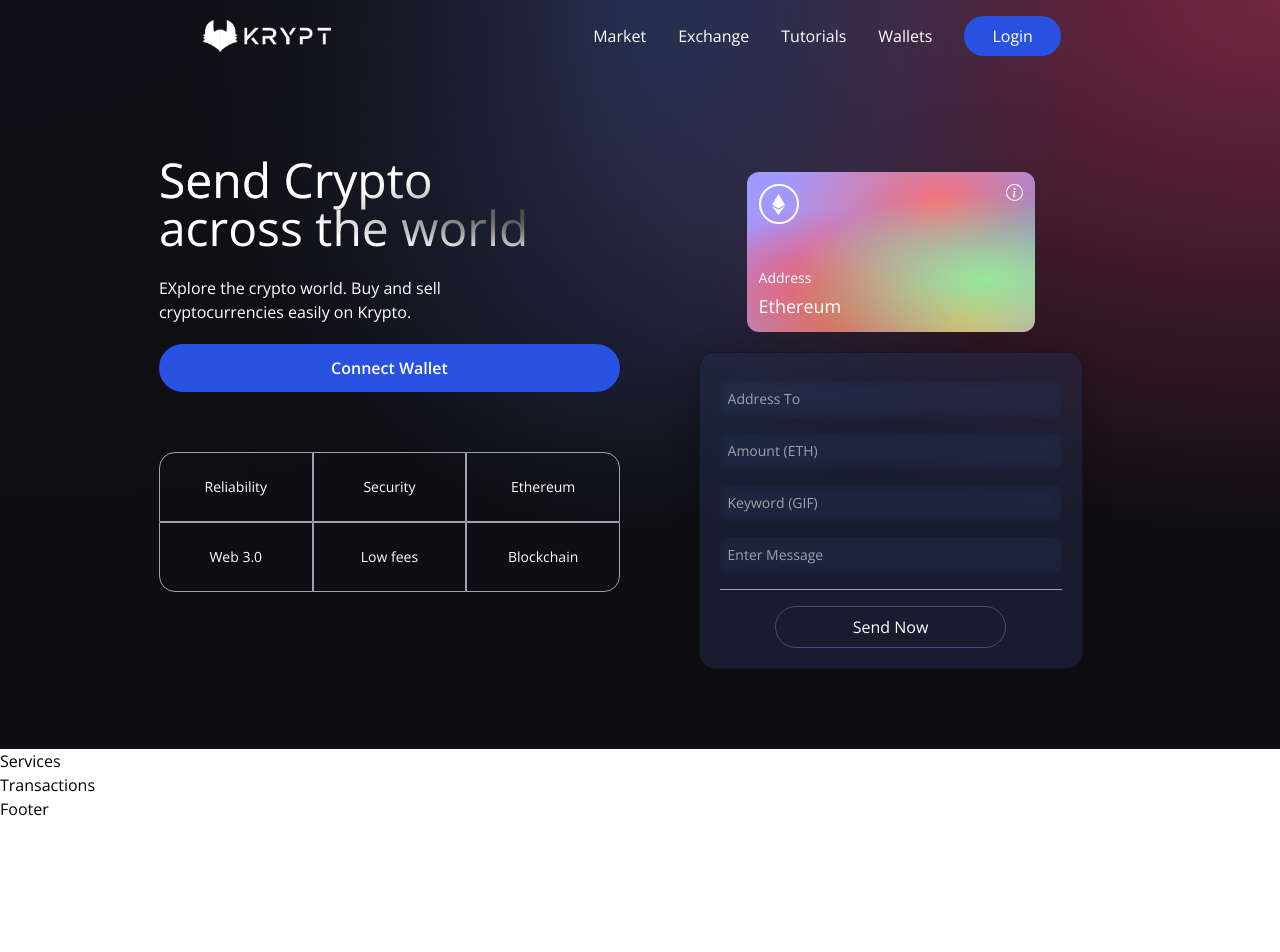
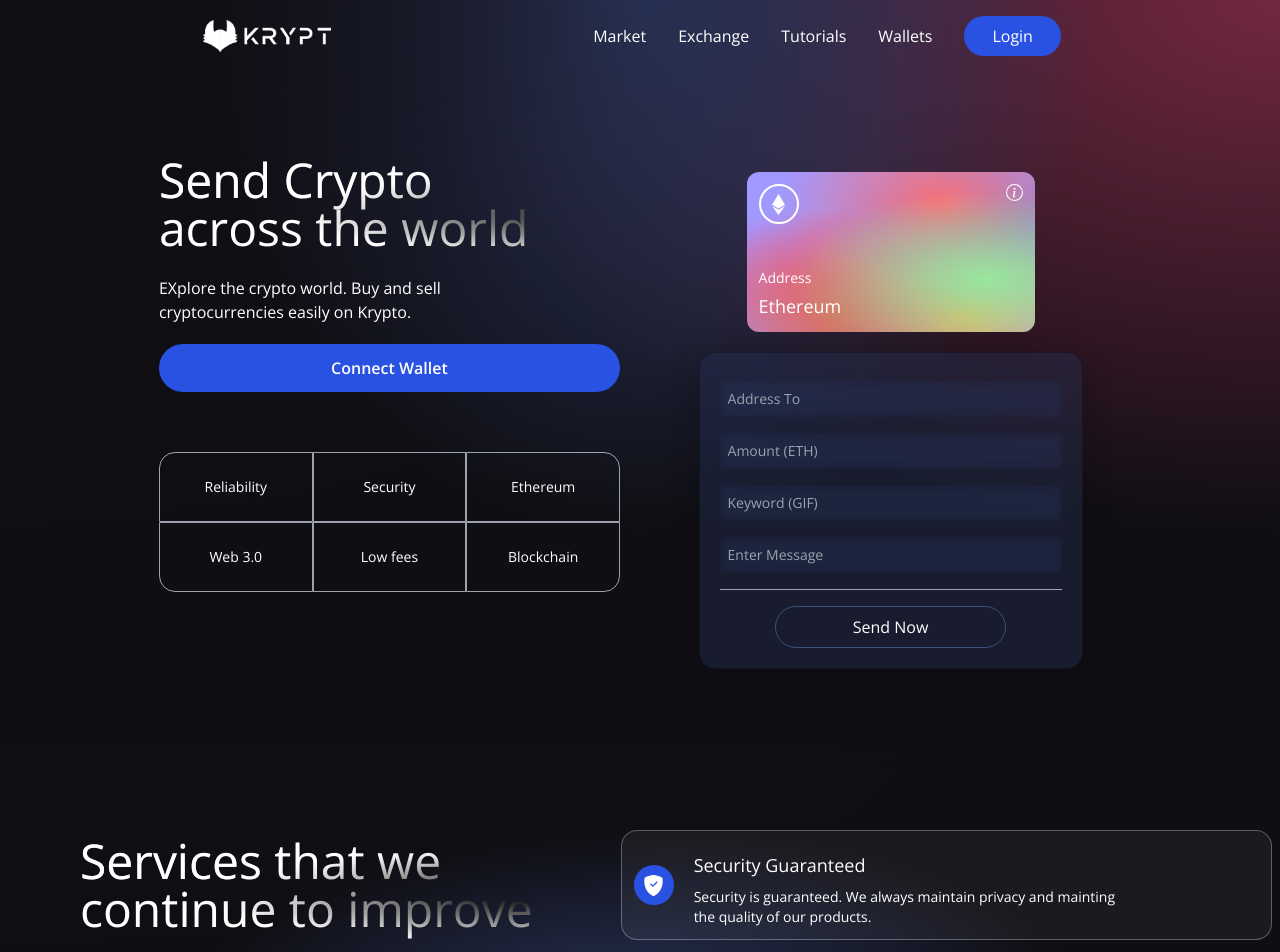
Before and after one commit to juliswer/web3.0-metamask-crypto, a React (Vite) app in the folder client/: page / in a window 1280 px wide. Shown: the top 952 px of the page. Before the commit the page ends 821 px from the top, so only its background shows below. Built offline with nearby package versions, Linux system fonts and the light colour scheme.

Commit message:
updating the services component

```diff
--- a/client/src/components/Services.jsx
+++ b/client/src/components/Services.jsx
@@ -1,7 +1,43 @@
+import { BsShieldFillCheck } from "react-icons/bs";
+import { BiSearchAlt } from "react-icons/bi";
+import { RiHeart2Fill } from "react-icons/ri";
+
+const ServiceCard = ({ color, title, icon, subtitle }) => (
+  <div className="flex flex-row justify-start items-center white-glassmorphism p-3 m-2 cursor-pointer hover:shadow-xl">
+    <div
+      className={`w-10 h-10 rounded-full flex justify-center items-center ${color}`}
+    >
+      {icon}
+    </div>
+    <div className="ml-5 flex flex-col flex-1">
+      <h3 className="mt-2 text-white text-lg">{title}</h3>
+      <p className="mt-2 text-white text-sm md:w-9/12">{subtitle}</p>
+    </div>
+  </div>
+);
+
 const Services = () => {
   return (
-    <div>Services</div>
-  )
-}
+    <div className="flex w-full justify-center items-center gradient-bg-services">
+      <div className="flex mf:flex-row flex-col items-center justify-between md:p-20 py-12 px-4">
+        <div className="flex-1 flex flex-col justify-start items-start">
+          <h1 className="text-white text-3xl sm:text-5xl py-2 text-gradient">
+            Services that we
+            <br />
+            continue to improve
+          </h1>
+        </div>
+      </div>
+      <div className="flex-1 flex flex-col justify-start items-center">
+        <ServiceCard
+          color="bg-[#2952E3]"
+          title="Security Guaranteed"
+          icon={<BsShieldFillCheck fontSize={21} className="text-white" />}
+          subtitle="Security is guaranteed. We always maintain privacy and mainting the quality of our products."
+        />
+      </div>
+    </div>
+  );
+};
 
-export default Services
+export default Services;
```
